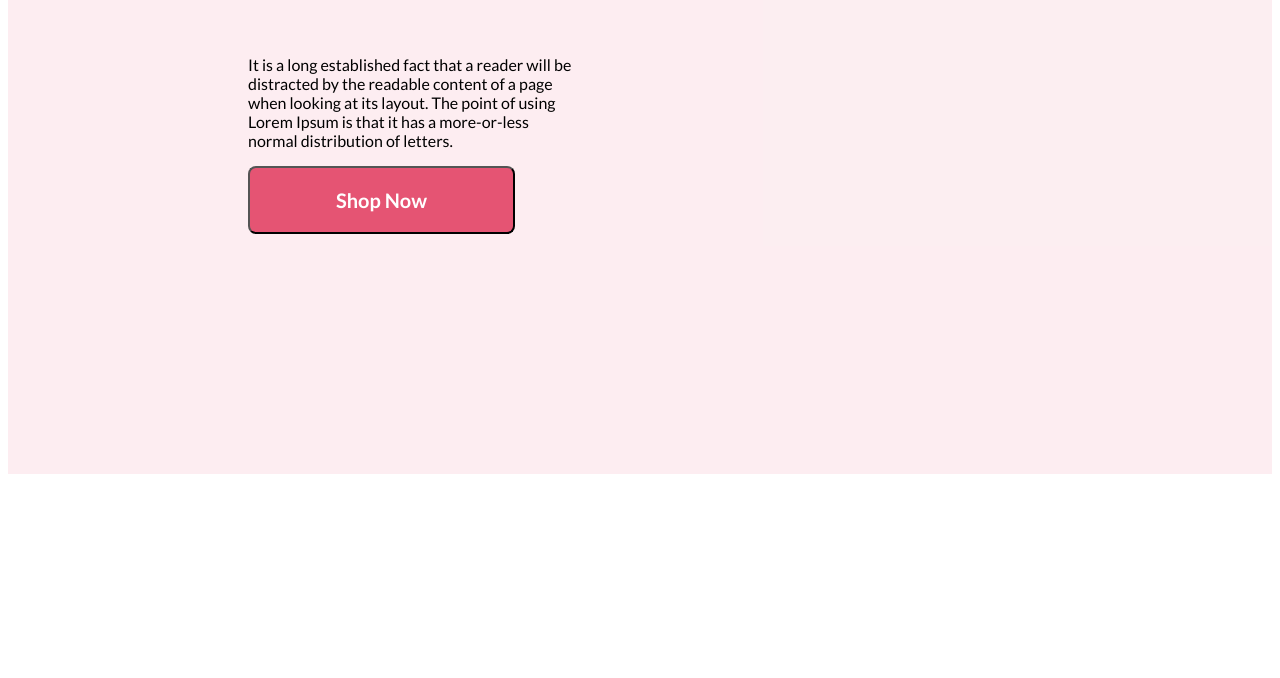
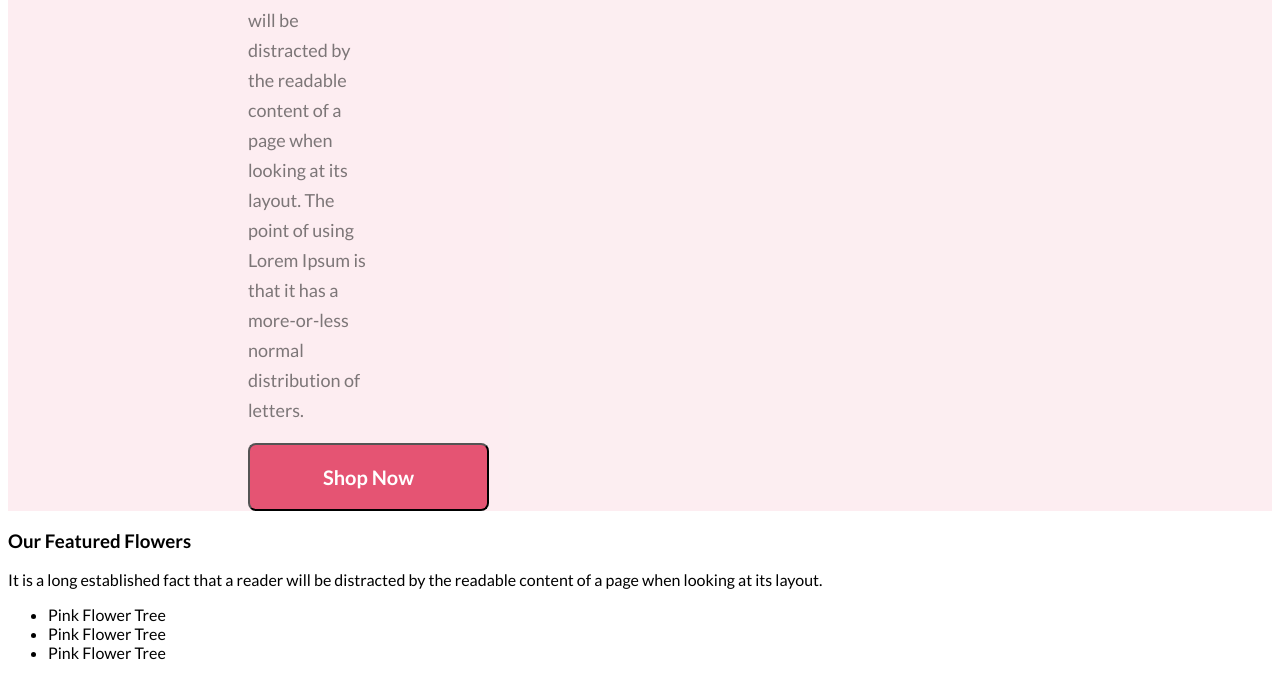
Before and after one commit to hummerheads/flower-shop-repo, a plain HTML site: page index.html in a window 1280 px wide. Shown: the part 1025-1703 px from the top of the page. Before the commit the page ends 1507 px from the top, so only its background shows below. Drawn offline with Linux system fonts and the light colour scheme.

Commit message:
final banner

```diff
--- a/index.html
+++ b/index.html
@@ -24,8 +24,16 @@
             <img class="picture"  src="Flower Asset/pngwing 10.png" alt="">
         </div>
     </header>
-
     <main>
+        <div>
+            <h3>Our Featured Flowers</h3>
+            <p>It is a long established fact that a reader will be distracted by the readable content of a page when looking at its layout.</p>
+            <ul>
+                <li>Pink Flower Tree</li>
+                <li>Pink Flower Tree</li>
+                <li>Pink Flower Tree</li>
+            </ul>
+        </div>
 
     </main>
     <footer>
--- a/styles/style.css
+++ b/styles/style.css
@@ -12,7 +12,7 @@ body{
 }
 .banner .button > a{
     text-decoration: none;
-    padding: 20px 43px;
+    padding: 20px 30px;
     color: #FFFFFF;
     font-size: 20px;
     font-family: Lato;
@@ -22,11 +22,27 @@ body{
     color: #272727;
     font-size: 80px;
     font-weight: 800;
+    gap: 32px;
+}
+.banner .header-paragraph{
+    color: #27272799;
+    display: flex;
+    padding-right: 200px;
+    font-family: Lato;
+    font-size: 18px;
+    font-style: normal;
+    font-weight: 400;
+    line-height: 30px;
+    gap: 32px;
 }
 .banner .elements{
-    padding: 240px;
+    padding-top: 100px;
+    padding-left: 240px;
+
 }
 .banner .picture{
+    padding-top: 50px;
+    padding-right: 240px;
     width: 635px;
     height: 800px;
 }
```
